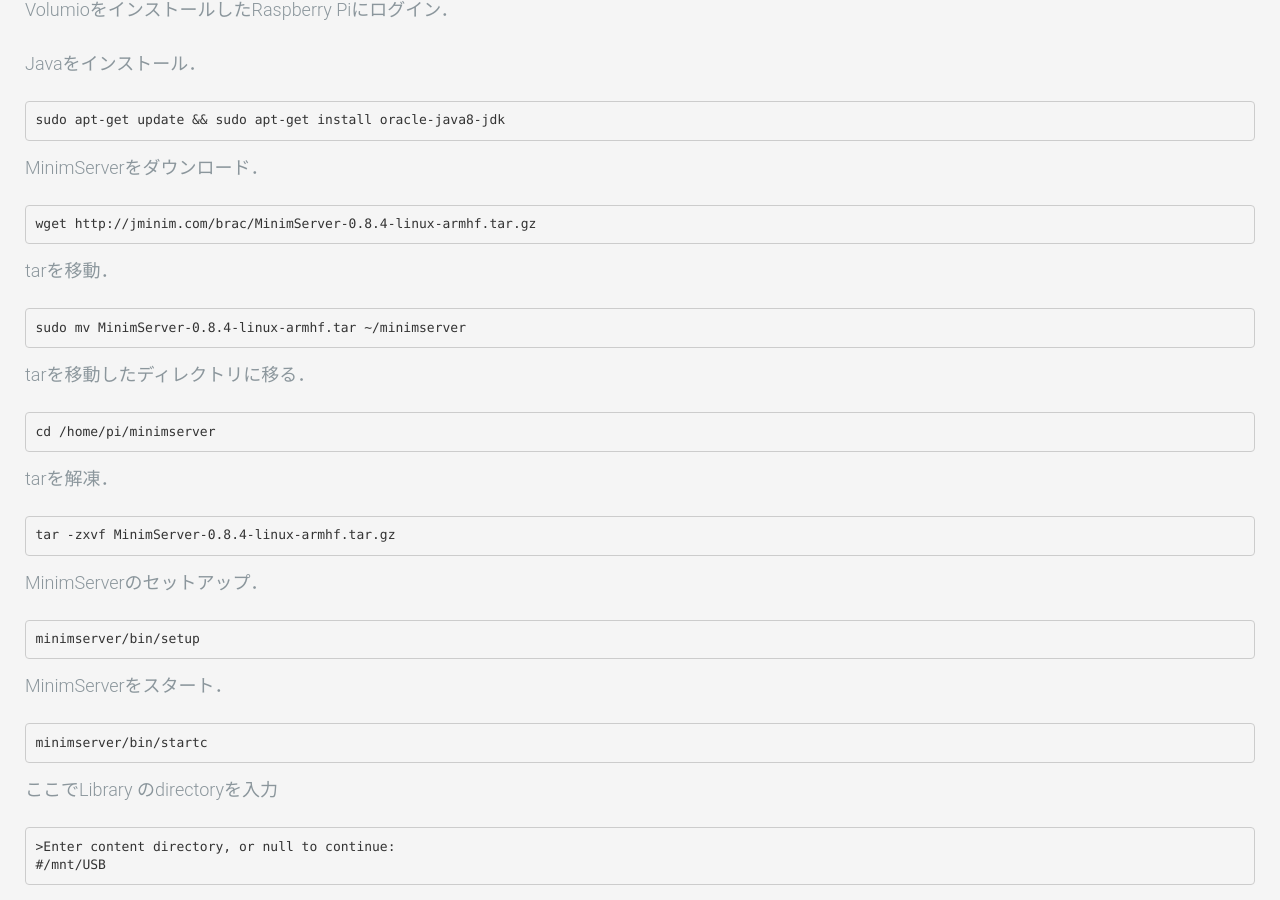
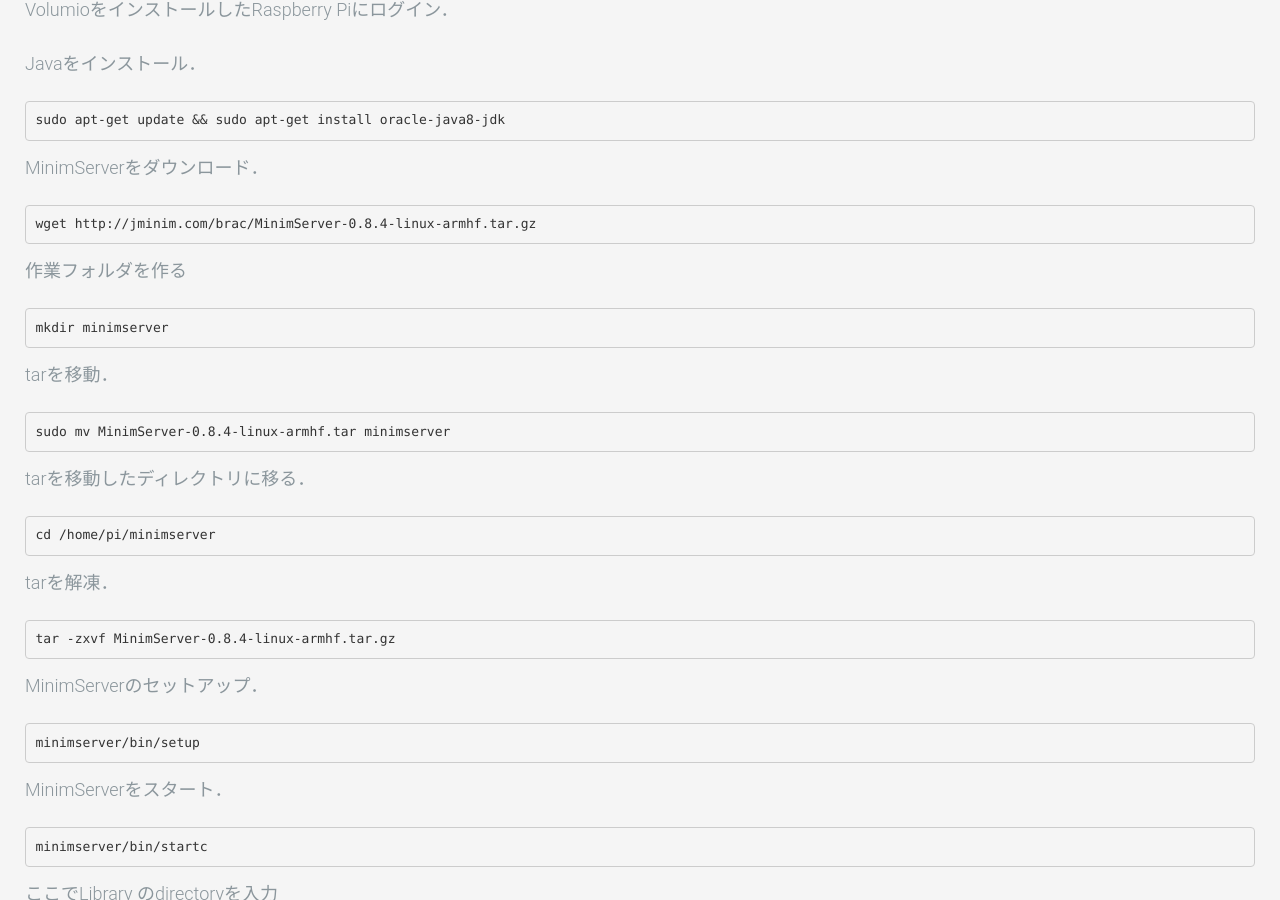
Before and after one commit to WakuwakuP/wakuwakup.github.io, a Jekyll site: the page built from _posts/2017-6-9-volumio_setup.md, in a window 1280 px wide and 900 px high, scrolled down 1058 px. Built offline with Jekyll 4.4.1, drawn with Linux system fonts in a browser that asks for light colours.

Commit message:
Create 2017-6-9-volumio_setup.md

````diff
--- a/_posts/2017-6-9-volumio_setup.md
+++ b/_posts/2017-6-9-volumio_setup.md
@@ -23,9 +23,14 @@
 wget http://jminim.com/brac/MinimServer-0.8.4-linux-armhf.tar.gz
 ```
 
+作業フォルダを作る
+```
+mkdir minimserver
+```
+
 tarを移動．
 ```
-sudo mv MinimServer-0.8.4-linux-armhf.tar ~/minimserver
+sudo mv MinimServer-0.8.4-linux-armhf.tar minimserver
 ```
 
 tarを移動したディレクトリに移る．
````
